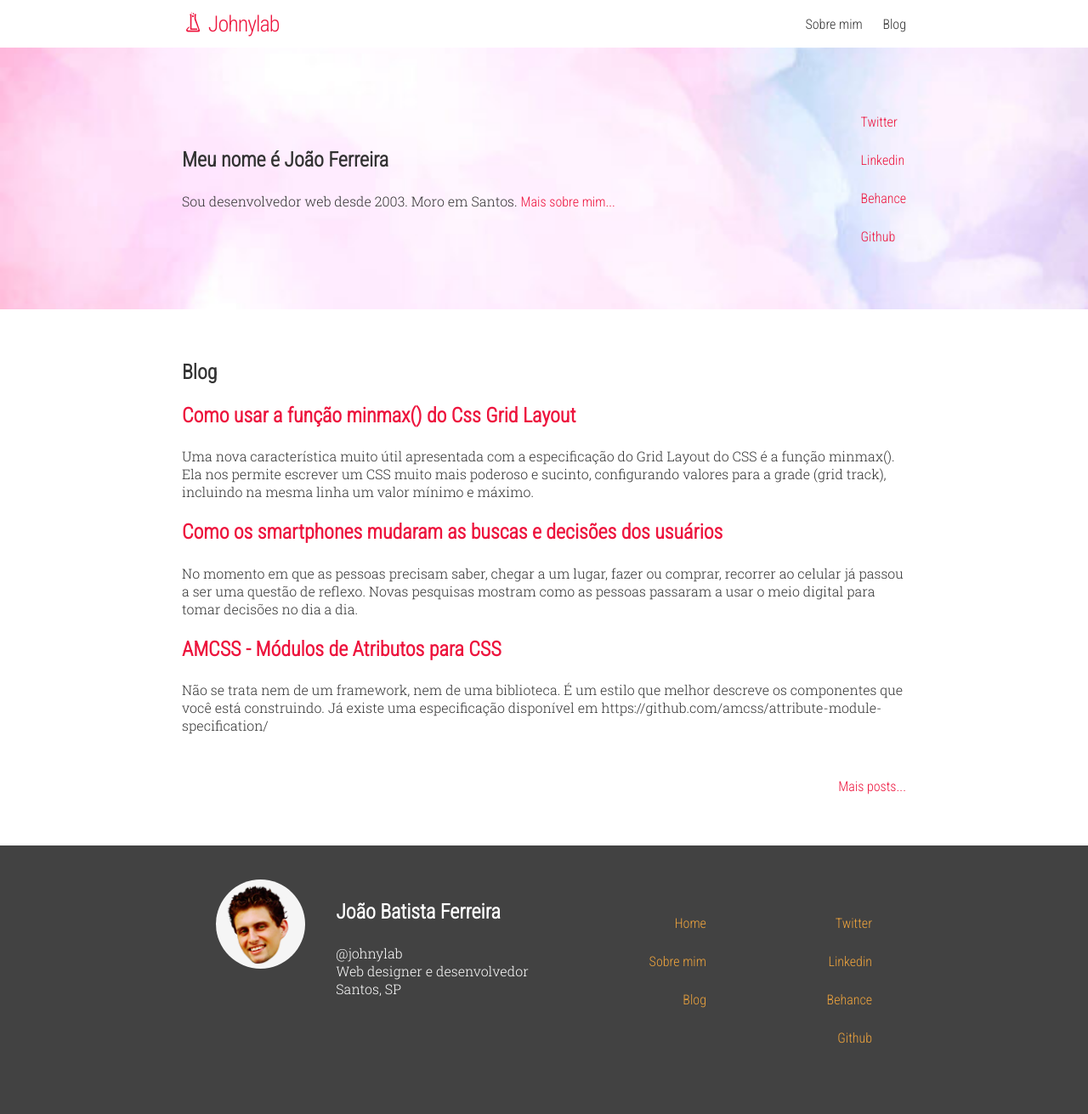
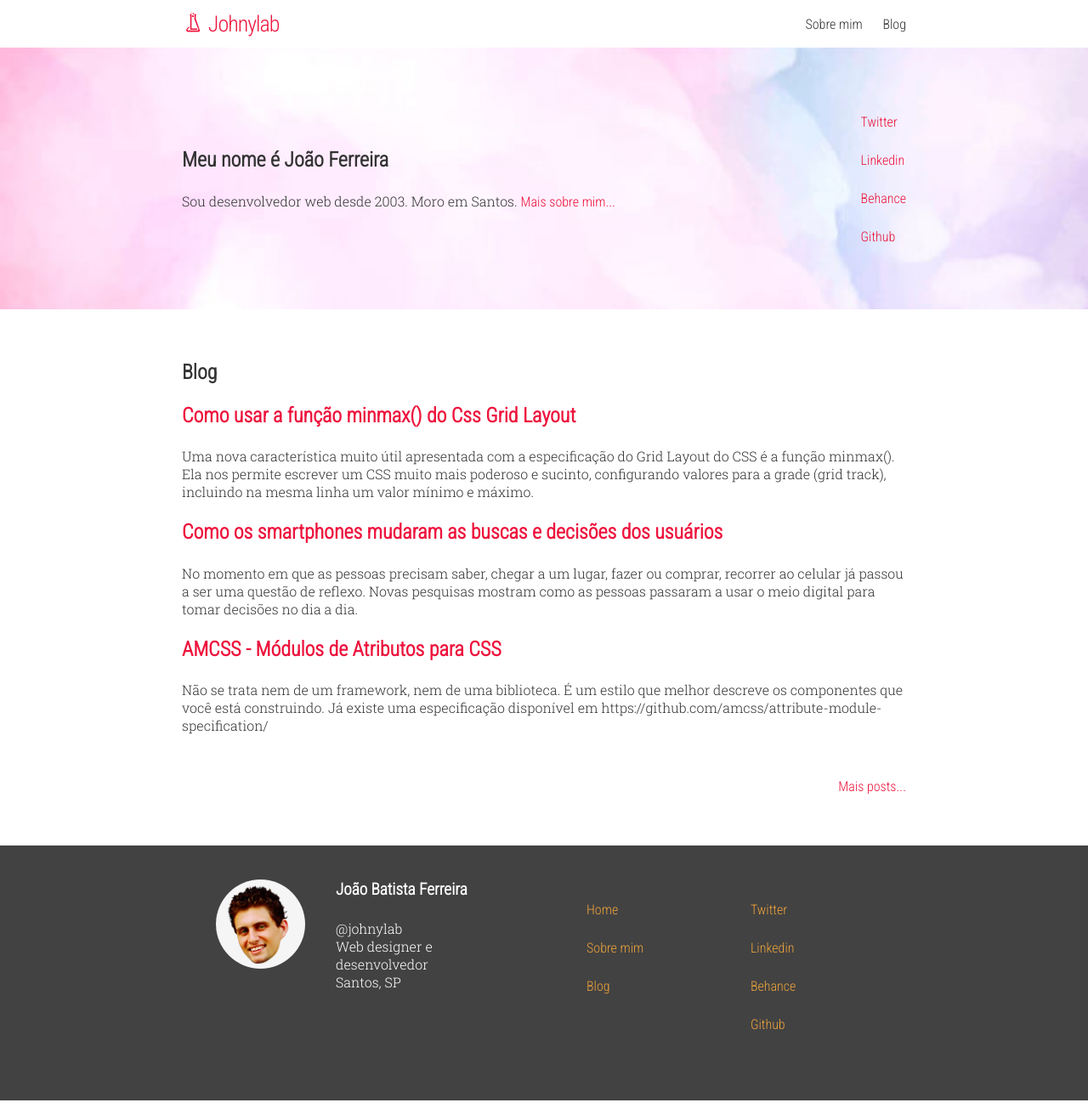
Before and after one commit to johnylab/johnylab.github.io, a Jekyll site: the page built from index.html, in a window 1280 px wide. Shown: the whole page at 85% size. Built offline with Jekyll 4.4.1, drawn with Linux system fonts in a browser that asks for light colours.

Commit message:
Alinhamento no rodapé

```diff
--- a/_sass/_vcard.sass
+++ b/_sass/_vcard.sass
@@ -1,6 +1,6 @@
 .vcard
     display: grid
-    grid-gap: var(--spacing-m)
+    grid-gap: 100px
     grid-template-columns: repeat(auto-fit, minmax(300px, 1fr))
 
     &-cell
@@ -16,7 +16,9 @@
         overflow: hidden
         background-color: $grey-color-light
 
-    // .fn
+    .fn
+        margin-top: 0
+        font-size: 1.2rem
 
     // .nickname
 
@@ -25,5 +27,4 @@
     // .adr
 
     .nav
-
-        text-align: right
+        margin-top: 0
```
